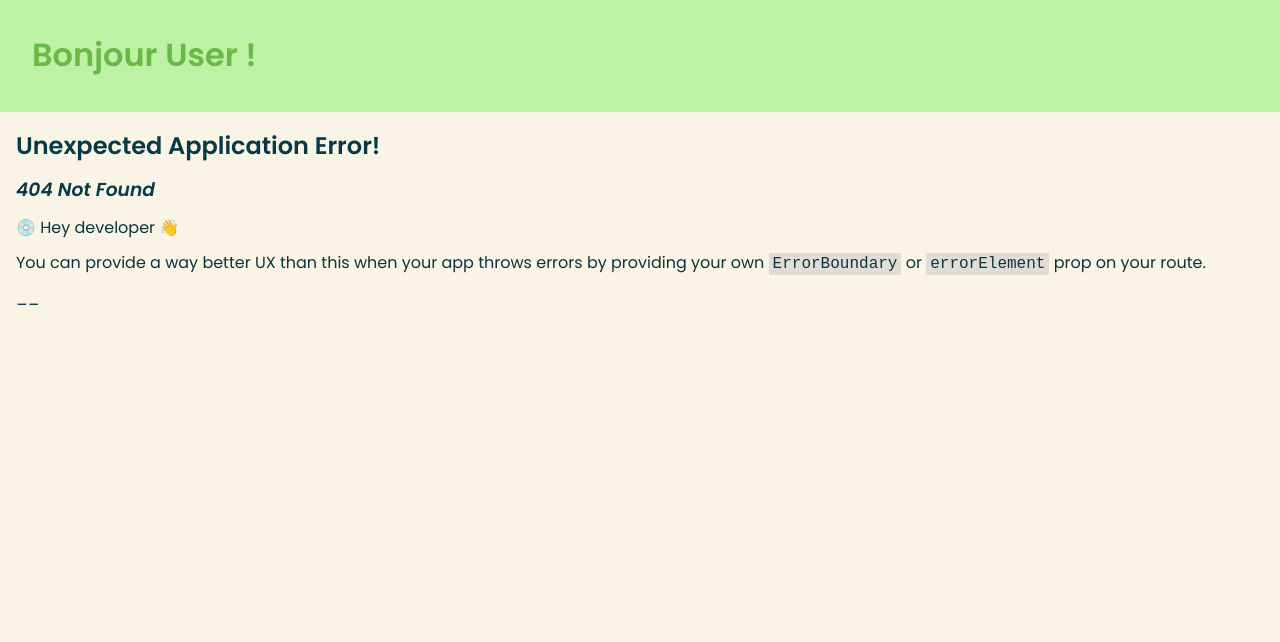
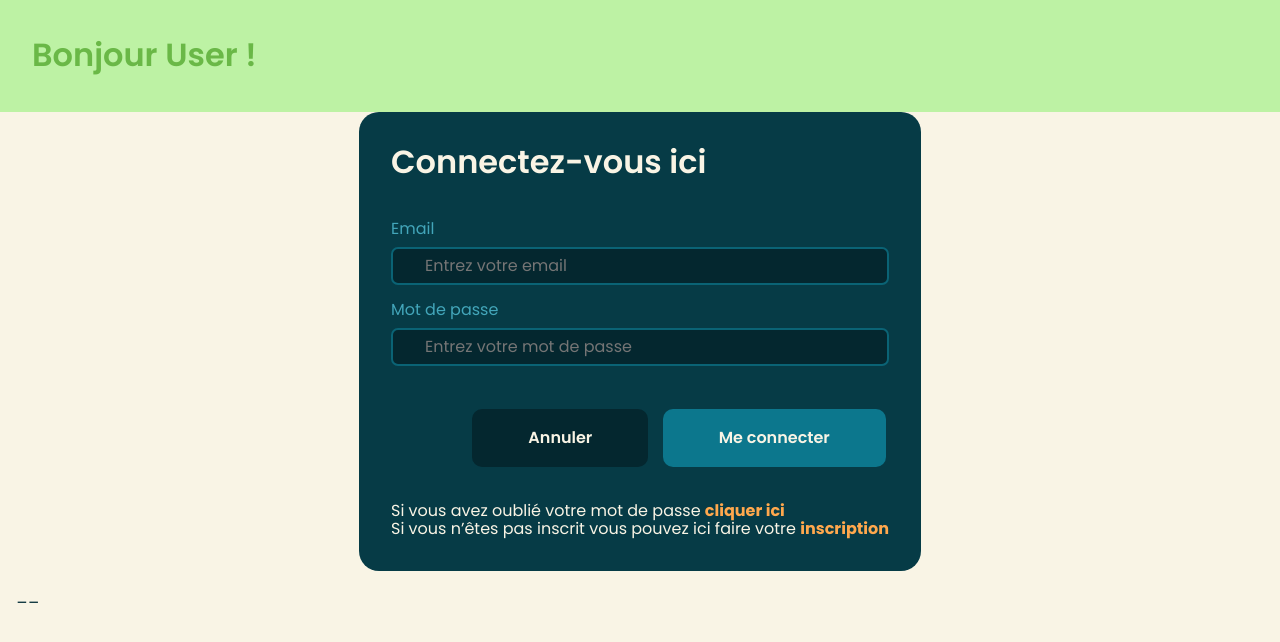
Before and after one commit to WildCodeSchool/cdajs-2405-projet-la-meute, a React (Vite) app in the folder client/: page /test in a window 1280 px wide. Before the commit this address had no page. Shown: the top 642 px of the page. Built offline with nearby package versions, Linux system fonts and the light colour scheme.

Commit message:
create low fidelity LoginForm for test

```diff
--- a/client/src/components/ComponentName/LoginForm/LoginForm.tsx
+++ b/client/src/components/ComponentName/LoginForm/LoginForm.tsx
@@ -1,7 +1,27 @@
+import Form from "@/components/_molecules/Form/Form";
+import TextInput from "@/components/_atoms/Inputs/TextInput/TextInput";
+import Button from "@/components/_atoms/Button/Button";
 import "./LoginForm.scss";
 
 function LoginForm() {
-	return <h1 className="loginForm__element--modifier">Component Name</h1>;
+	return (
+		<Form title="Connectez-vous ici">
+			<TextInput type="email" />
+			<TextInput type="password" />
+			<Button type="form-deny" href="">
+				Annuler
+			</Button>
+			<Button type="form-submit" href="">
+				Me connecter
+			</Button>
+			<p >
+				Si vous avez oublié votre mot de passe <a href="/">cliquer ici</a>
+			</p>
+			<p>
+				Si vous n’êtes pas inscrit vous pouvez ici faire votre <a href="/">inscription</a>
+			</p>
+		</Form>
+	);
 }
 
 export default LoginForm;
--- a/client/src/main.tsx
+++ b/client/src/main.tsx
@@ -6,6 +6,7 @@ import Homepage from "./pages/Homepage/Homepage.tsx";
 import Layout from "./layouts/Layout.tsx";
 import PageName from "./pages/PageName/PageName.tsx";
 import DesignSystem from "./pages/DesignSystem/DesignSystem.tsx";
+import LoginForm from "./components/ComponentName/LoginForm/LoginForm.tsx";
 
 const router = createBrowserRouter([
 	{
@@ -20,6 +21,10 @@ const router = createBrowserRouter([
 		path: "/designsystem",
 		element: <DesignSystem />,
 	},
+	{
+		path: "/test",
+		element: <LoginForm />,
+	},
 ]);
 
 // biome-ignore lint/style/noNonNullAssertion: <explanation>
```
